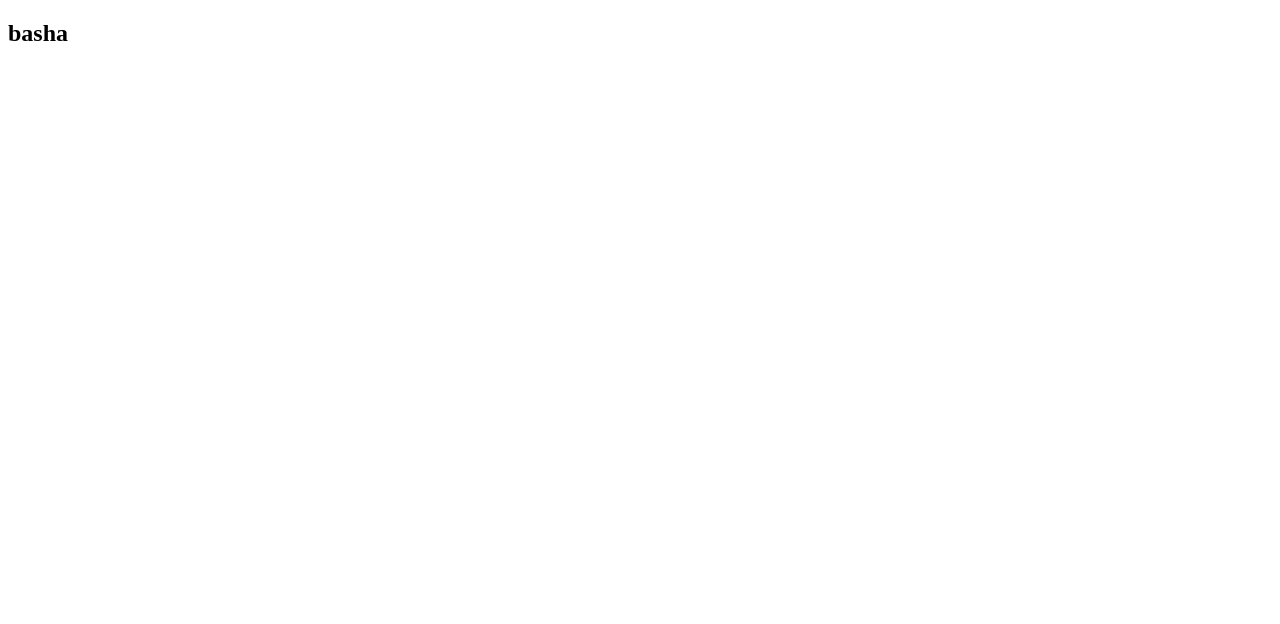
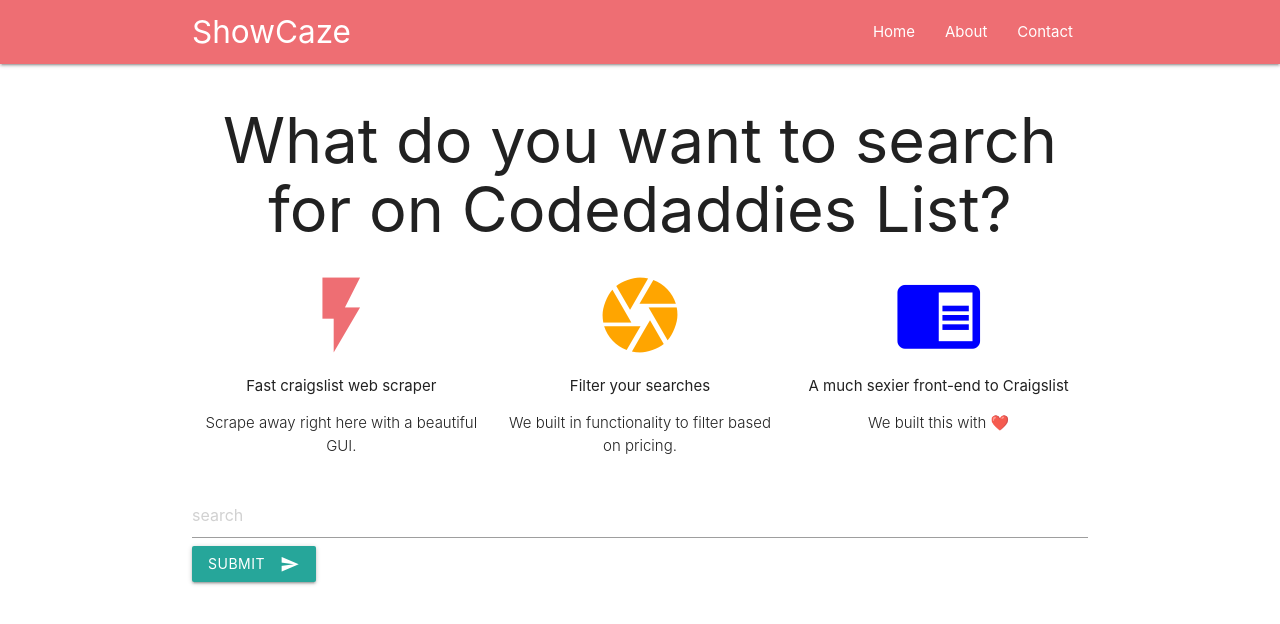
Before and after one commit to Albasha1002/showcaze, a Django app: page / in a window 1280 px wide. Before the commit the part shown is almost empty. Shown: the top 624 px of the page. Run offline with Django 3.2, Linux system fonts and the light colour scheme.

Commit message:
add requirements.txt

```diff
--- a/smart/static/css/style.css
+++ b/smart/static/css/style.css
@@ -0,0 +1,47 @@
+
+{% load static %}
+
+<html lang="en">
+<head>
+    <meta charset="UTF-8">
+    <title> ShowCaze </title>
+     <meta charset="UTF-8/">
+    <meta http-equiv="X-UA-Compatible" content="IE=edge">
+    <meta name="viewport" content="width=device-width, initial-scale=1.0">
+    <link rel="stylesheet" href="{% static "css/>style.css" %}">
+    <link rel="stylesheet" href="https://cdnjs.cloudflare.com/ajax/libs/materialize/1.0.0/css/materialize.min.css">
+    <link rel="https://fonts.googleapis.com/icon?family=Material+Icons" rel="stylesheet">
+
+
+</head>
+<body>
+
+    <nav>
+        <div class="container nav-wrapper">
+            <a href="/" class="brand-logo">ShowCaze</a>
+            <ul id="nav-mobile"  class="right">
+                <li><a href="/">Home</a></li>
+                <li><a href="/">About</a></li>
+                <li><a href="/">Contact</a></li>
+            </ul>
+        </div>
+    </nav>
+
+    <div class="container">
+        <h1 style="text-align: center">What do you want to search for on Codedaddies List?</h1>
+        <div class="row">
+            <div class="col s4">
+                <!-- Promo Content 1 goes here -->
+                <div class="center">
+                    <i class="large material-icons" style="color: #EE6E73">flash_on</i>
+                    <p>Fast craigslist web scraper</p>
+                    <p class="light center">Scrape away right here with a beautiful GUI.</p>
+                </div>
+            </div>
+        </div>
+    </div>
+
+
+
+</body>
+</html>
--- a/smart/templates/base.html
+++ b/smart/templates/base.html
@@ -1,12 +1,78 @@
-<!DOCTYPE html>
+
+{% load static %}
+
 <html lang="en">
 <head>
     <meta charset="UTF-8">
+    <title>ShowCaze</title>
+    <meta charset="UTF-8/">
     <meta http-equiv="X-UA-Compatible" content="IE=edge">
-    <meta name="viewport" content="width=device-width, initial-scale=1.0">
-    <title>Code daddies list</title>
+    <meta name="viewport" content="width=device-width, initial-scale=1.0"/>
+    <link rel="stylesheet" href="{% static "css/style.css" %}">
+    <link rel="stylesheet" href="https://cdnjs.cloudflare.com/ajax/libs/materialize/1.0.0/css/materialize.min.css">
+    <link href="https://fonts.googleapis.com/icon?family=Material+Icons" rel="stylesheet">
+
+
+
 </head>
 <body>
-    <h2>basha</h2>
+
+    <nav>
+        <div class="container nav-wrapper">
+            <a href="/" class="brand-logo">ShowCaze</a>
+            <ul id="nav-mobile"  class="right">
+                <li><a href="/">Home</a></li>
+                <li><a href="/">About</a></li>
+                <li><a href="/">Contact</a></li>
+
+            </ul>
+        </div>
+    </nav>
+
+        <div class="container">
+            <h1 style="text-align: center">What do you want to search for on Codedaddies List?</h1>
+            <div class="row">
+                <div class="col s4">
+                    <!-- Promo Content 1 goes here -->
+                    <div class="center">
+                        <i class="large material-icons" style="color: #EE6E73">flash_on</i>
+                        <p>Fast craigslist web scraper</p>
+                        <p class="light center">Scrape away right here with a beautiful GUI.</p>
+                    </div>
+                </div>
+
+
+                <div class="col s4">
+                    <!-- Promo Content 2 goes here -->
+                    <div class="center">
+                        <i class="large material-icons" style="color: orange">camera</i>
+                        <p>Filter your searches</p>
+                        <p class="light center">We built in functionality to filter based on pricing.</p>
+                    </div>
+                </div>
+
+                <div class="col s4">
+                    <!-- Promo Content 3 goes here -->
+                    <div class="center">
+                        <i class="large material-icons" style="color: blue">chrome_reader_mode</i>
+                        <p>A much sexier front-end to Craigslist</p>
+                        <p class="light center">We built this with ❤️</p>
+                    </div>
+                </div>
+            </div>
+            <form action="{% url 'search' %}" method="post">
+        {% csrf_token %}
+        <input type="text" name="searchthink" placeholder="search">
+        <button class="btn waves-effect waves-light" type="submit" name="action">Submit
+            <i class="material-icons right">send</i>
+        </button>
+    </form>
+
+    {% block content %}
+
+    {% endblock content %}
+</div>
+
+
 </body>
 </html>
--- a/smart/urls.py
+++ b/smart/urls.py
@@ -5,4 +5,5 @@
 
 urlpatterns=[
     path('',views.home, name='home'),
+    path('search/',views.searchthink, name='search')
     ]
--- a/smart/views.py
+++ b/smart/views.py
@@ -1,7 +1,15 @@
+import requestsp
 from django.shortcuts import render
 from django.shortcuts import HttpResponse
+from bs4 import BeautifulSoup
 
 # Create your views here.
 
 def home(request):
     return render (request, 'base.html')
+
+
+def searchthink(request):
+    mysearch= request.POST.get('searchthink')
+    mysearch1={'searchthink':mysearch}
+    return render (request, 'my_web/new_search.html', mysearch1)
```
Also changed, not shown: requirements.txt (added, +16 -0 lines), smart/templates/my_web/new_search.html (added, +50 -0 lines).
